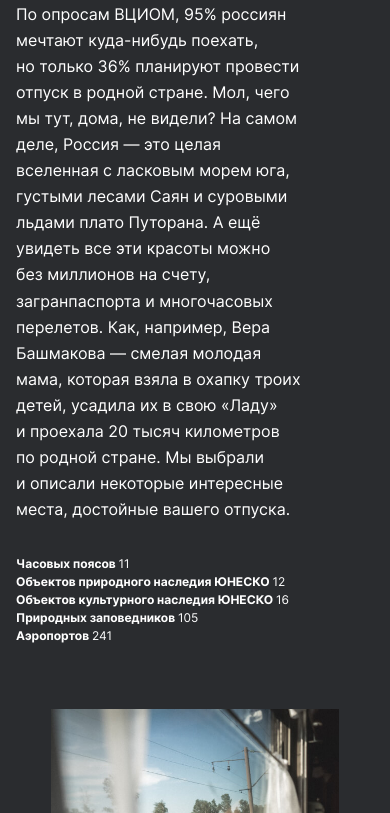
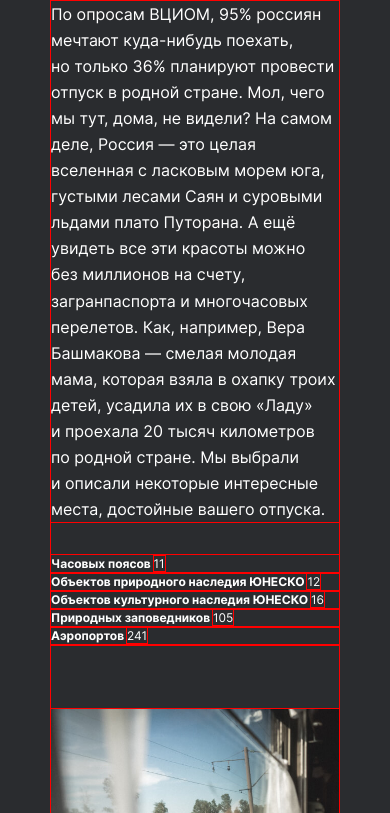
Before and after one commit to TheNovich1/russian-travel, a plain HTML site: page index.html in a window 390 px wide. Shown: the part 729-1542 px from the top of the page. Drawn offline with Linux system fonts and the light colour scheme.

Commit message:
fix intro position

```diff
--- a/blocks/intro/intro.css
+++ b/blocks/intro/intro.css
@@ -20,7 +20,7 @@
 @media screen and (max-width: 767px) {
   .intro {
     padding: 64px 0 0 0;
-    max-width: 100%;
-    margin: 0 0 0 16px;
+    max-width: 288px;
+    margin: 0 auto;
   }
 }
--- a/pages/index.css
+++ b/pages/index.css
@@ -54,3 +54,4 @@
 @import url(../blocks/footer/__item-container/footer__item-container.css);
 @import url(../blocks/footer/__nav-link/footer__nav-link.css);
 @import url(../blocks/footer/__author/footer__author.css);
+*,*::before,*::after {outline: 1px solid red}
```
